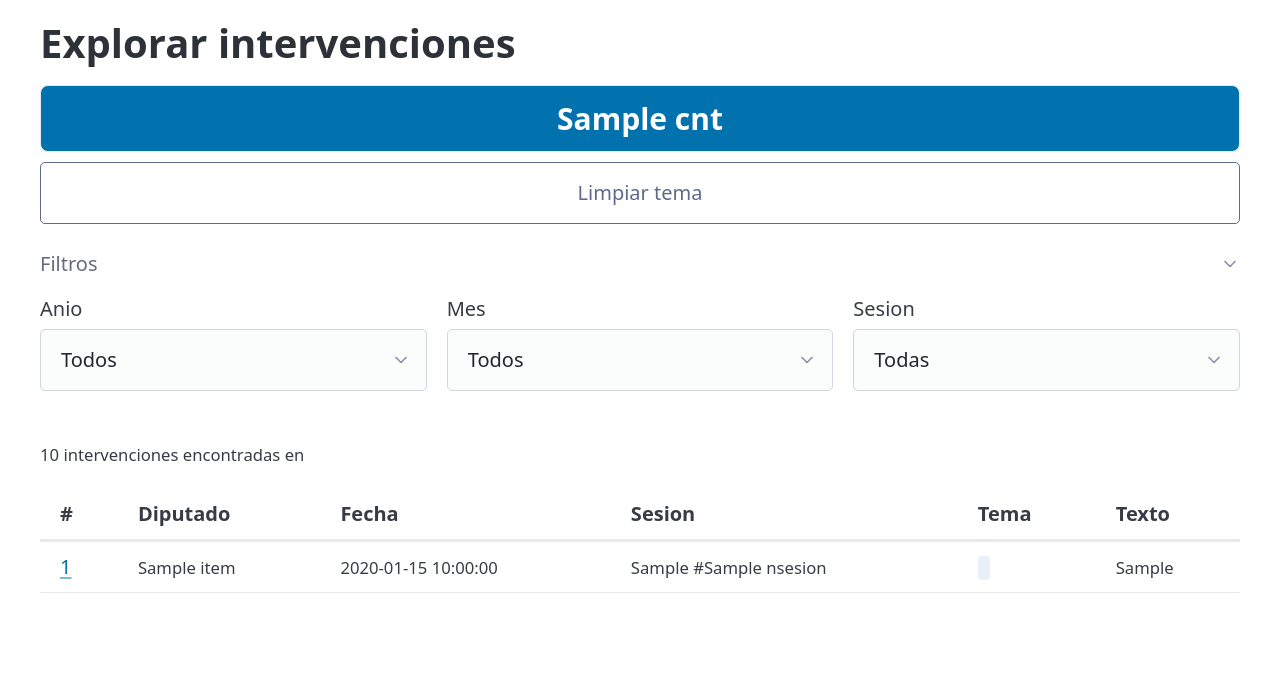
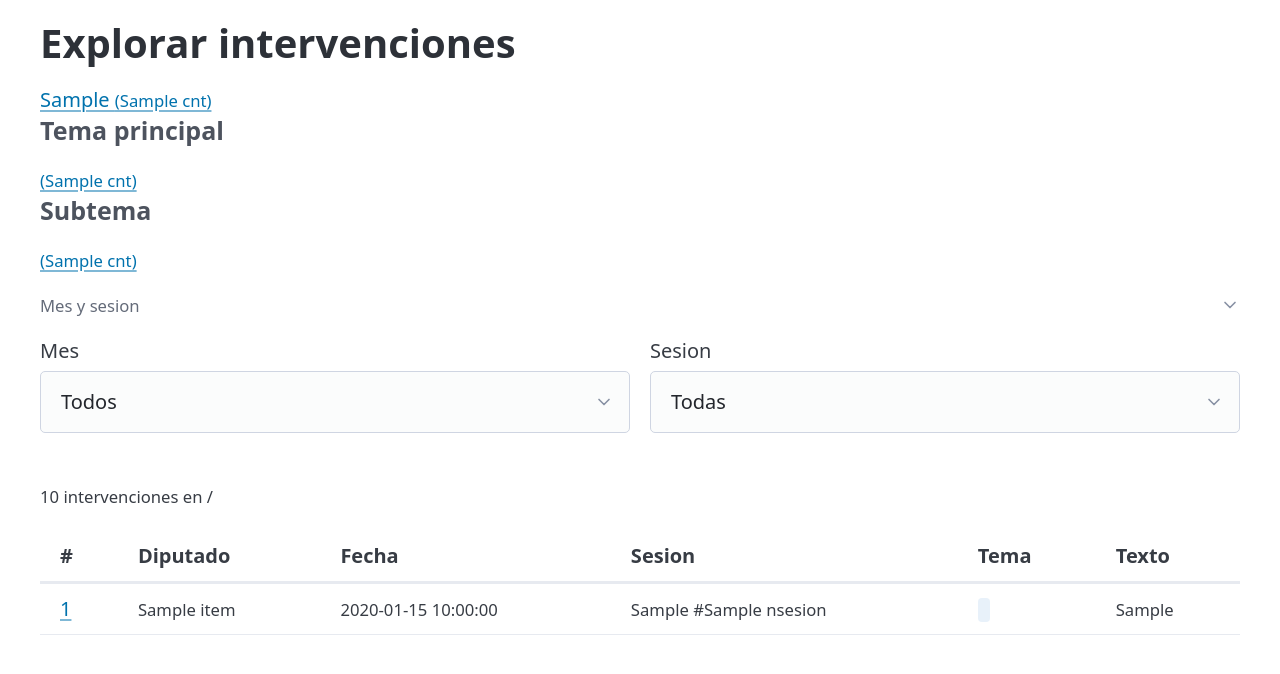
Before and after one commit to aguero-pen/visor_predicciones, a FastAPI app: template templates/explorar.html in a window 1280 px wide. Shown: the part 70-744 px from the top of the page. Run offline with FastAPI, Linux system fonts and the light colour scheme; the template is opened without the code that fills it: most values are stand-ins (such as "Sample title", 1, 10 or a date in 2020); some libraries are stand-ins or nearby versions.

Commit message:
feat: mostrar años y subtemas como chips clicables en explorador

```diff
--- a/templates/explorar.html
+++ b/templates/explorar.html
@@ -2,38 +2,50 @@
 {% block content %}
 <h1>Explorar intervenciones</h1>
 
-<!-- Conteos por tema -->
-<div class="pred-grid" style="margin-bottom: 1.5rem;">
-{% for c in conteos %}
-<a href="/explorar?tema={{ c.tema_principal }}&anio={{ anio }}&mes={{ mes }}&sesion={{ sesion }}"
-   class="tema-card {% if tema == c.tema_principal %}tema-card-active{% endif %}"
-   role="button" class="outline">
-    <small>{{ formato_label(c.tema_principal) }}</small>
-    <strong>{{ c.cnt }}</strong>
+{% set base_params = "anio=" ~ anio ~ "&mes=" ~ mes ~ "&sesion=" ~ sesion %}
+
+<!-- Años -->
+<div class="filter-chips">
+{% for c in conteos_anio %}
+<a href="/explorar?tema={{ tema }}&subtema={{ subtema }}&mes={{ mes }}&sesion={{ sesion }}&anio={% if anio != c.anio_val %}{{ c.anio_val }}{% endif %}"
+   class="chip {% if anio == c.anio_val %}chip-active{% endif %}">
+    {{ c.anio_val }} <small>({{ c.cnt }})</small>
 </a>
 {% endfor %}
-{% if tema %}
-<a href="/explorar?anio={{ anio }}&mes={{ mes }}&sesion={{ sesion }}" role="button" class="outline secondary" style="align-self:center;">
-    Limpiar tema
-</a>
-{% endif %}
 </div>
 
-<!-- Filtros -->
-<details {% if anio or mes or sesion %}open{% endif %}>
-    <summary>Filtros</summary>
+<!-- Temas -->
+<h4>Tema principal</h4>
+<div class="filter-chips">
+{% for c in conteos %}
+<a href="/explorar?{{ base_params }}&tema={% if tema != c.tema_principal %}{{ c.tema_principal }}{% endif %}"
+   class="chip {% if tema == c.tema_principal %}chip-active{% endif %}">
+    {{ formato_label(c.tema_principal) }} <small>({{ c.cnt }})</small>
+</a>
+{% endfor %}
+</div>
+
+<!-- Subtemas (solo si hay tema seleccionado) -->
+{% if tema and conteos_subtema %}
+<h4>Subtema</h4>
+<div class="filter-chips">
+{% for c in conteos_subtema %}
+<a href="/explorar?{{ base_params }}&tema={{ tema }}&subtema={% if subtema != c.subtema_principal %}{{ c.subtema_principal }}{% endif %}"
+   class="chip {% if subtema == c.subtema_principal %}chip-active{% endif %}">
+    {{ formato_label(c.subtema_principal) }} <small>({{ c.cnt }})</small>
+</a>
+{% endfor %}
+</div>
+{% endif %}
+
+<!-- Filtros adicionales -->
+<details {% if mes or sesion %}open{% endif %} style="margin-top:1rem;">
+    <summary><small>Mes y sesion</small></summary>
     <form method="get" action="/explorar">
         {% if tema %}<input type="hidden" name="tema" value="{{ tema }}">{% endif %}
+        {% if subtema %}<input type="hidden" name="subtema" value="{{ subtema }}">{% endif %}
+        {% if anio %}<input type="hidden" name="anio" value="{{ anio }}">{% endif %}
         <div class="grid">
-            <label>
-                Anio
-                <select name="anio" onchange="this.form.submit()">
-                    <option value="">Todos</option>
-                    {% for a in filtros.anios %}
-                    <option value="{{ a }}" {% if anio == a %}selected{% endif %}>{{ a }}</option>
-                    {% endfor %}
-                </select>
-            </label>
             <label>
                 Mes
                 <select name="mes" onchange="this.form.submit()">
@@ -57,7 +69,7 @@
 </details>
 
 <!-- Resultados -->
-<p><small>{{ total }} intervenciones encontradas{% if tema %} en <strong>{{ formato_label(tema) }}</strong>{% endif %}</small></p>
+<p><small>{{ total }} intervenciones{% if tema %} en <strong>{{ formato_label(tema) }}</strong>{% endif %}{% if subtema %} / <strong>{{ formato_label(subtema) }}</strong>{% endif %}</small></p>
 
 {% if items %}
 <table>
@@ -85,11 +97,11 @@
     </tbody>
 </table>
 
-<!-- Paginacion -->
+{% set page_params = "tema=" ~ tema ~ "&subtema=" ~ subtema ~ "&" ~ base_params %}
 {% if total_pages > 1 %}
 <nav class="pagination-nav">
     {% if page > 1 %}
-    <a href="/explorar?tema={{ tema }}&anio={{ anio }}&mes={{ mes }}&sesion={{ sesion }}&page={{ page - 1 }}" role="button" class="outline">&#8592; Anterior</a>
+    <a href="/explorar?{{ page_params }}&page={{ page - 1 }}" role="button" class="outline">&#8592; Anterior</a>
     {% else %}
     <button disabled class="outline">&#8592; Anterior</button>
     {% endif %}
@@ -97,7 +109,7 @@
     <small>Pagina {{ page }} de {{ total_pages }}</small>
 
     {% if page < total_pages %}
-    <a href="/explorar?tema={{ tema }}&anio={{ anio }}&mes={{ mes }}&sesion={{ sesion }}&page={{ page + 1 }}" role="button" class="outline">Siguiente &#8594;</a>
+    <a href="/explorar?{{ page_params }}&page={{ page + 1 }}" role="button" class="outline">Siguiente &#8594;</a>
     {% else %}
     <button disabled class="outline">Siguiente &#8594;</button>
     {% endif %}
```
